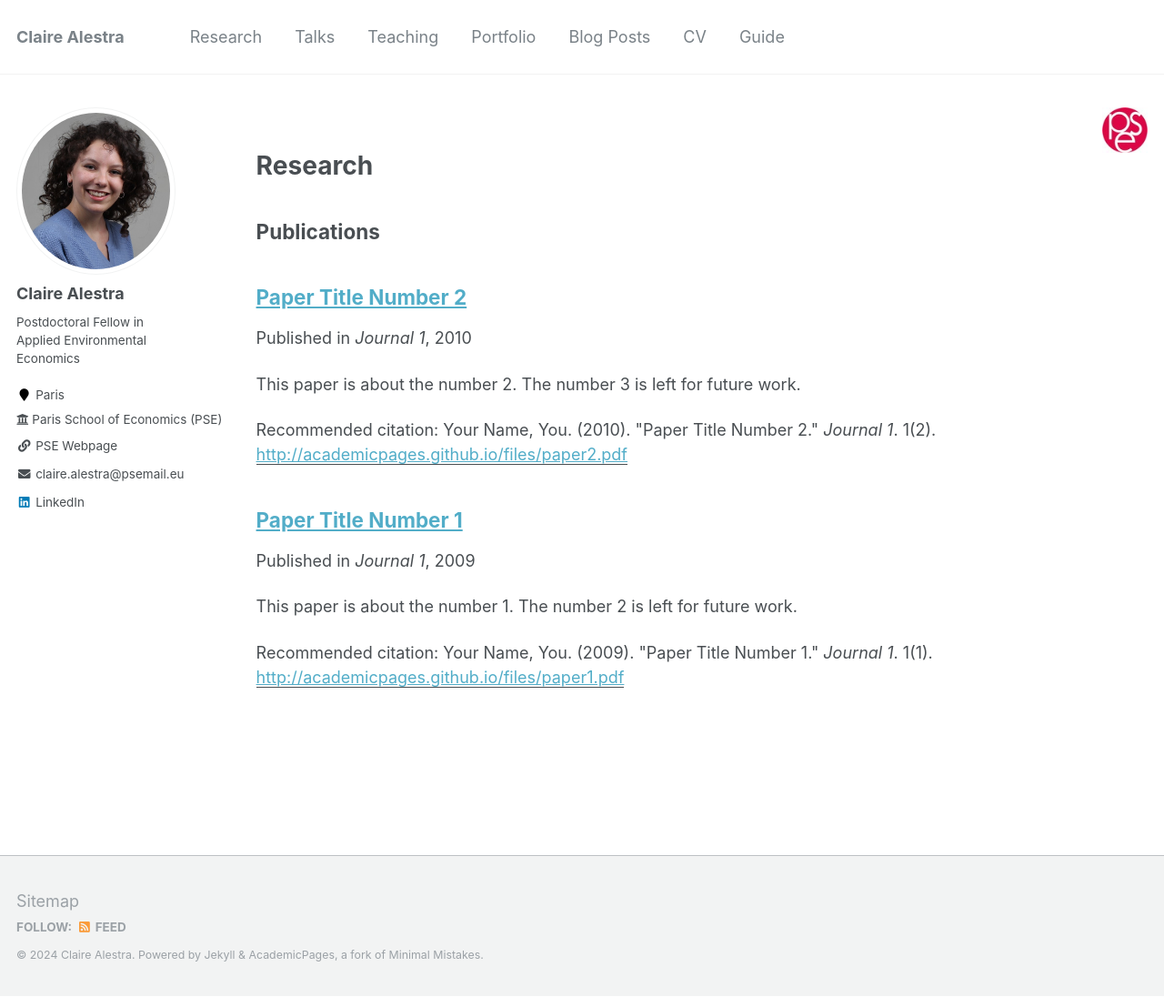
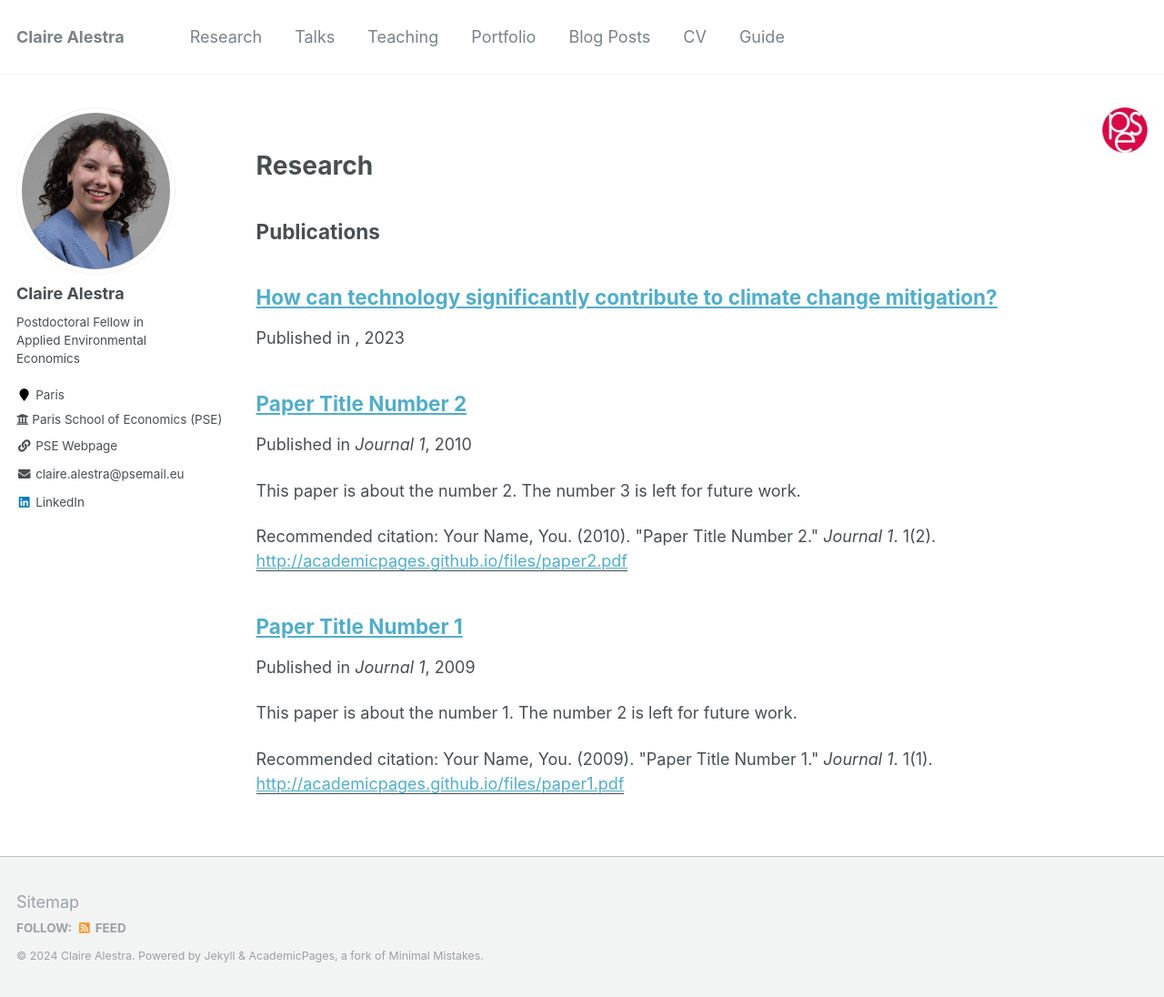
Before and after one commit to ClaireAlestra/ClaireAlestra.github.io, a Jekyll site: the page built from _pages/publications.md, in a window 1280 px wide and 1096 px high. Shown: the whole window at 91% size. Built offline with Jekyll 4.4.1, drawn with Linux system fonts in a browser that asks for light colours; a file with an impossible date is left out.

Commit message:
Update 2015-10-01-paper-title-number-3.md

```diff
--- a/_publications/2015-10-01-paper-title-number-3.md
+++ b/_publications/2015-10-01-paper-title-number-3.md
@@ -3,7 +3,7 @@ title: "How can technology significantly contribute to climate change mitigation
 collection: publications
 permalink: /publication/2015-10-01-paper-title-number-3
 excerpt:
-date:
+date: 2023-07-04
 venue:
 paperurl:
 citation:
```
